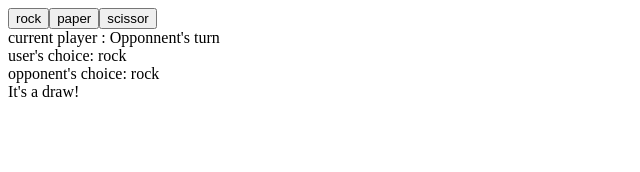
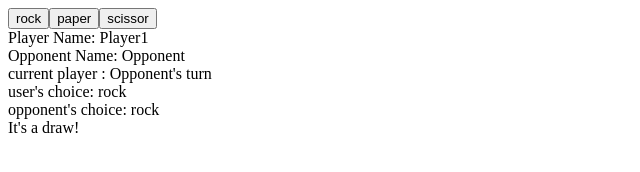
Before and after one commit to pareshgehlot/rps, a plain HTML site: page index.html in a window 1280 px wide. Both pictures are taken after a click on the button "rock". Shown: the whole page, without its empty margins (0-640 px from the left). Drawn offline with Linux system fonts and the light colour scheme.

Commit message:
1. added dom to display player and opponent name, 2. added function to bind dom to display names of players, 3. rectified a typo for opponent

```diff
--- a/app.js
+++ b/app.js
@@ -2,17 +2,26 @@
 let choicesAvailableDiv = document.querySelector("#choicesAvailable");
 let resultDiv = document.querySelector("#result");
 let userChoiceDiv = document.querySelector("#userChoice");
-let opponnentChoiceDiv = document.querySelector("#opponnentChoice");
+let opponentChoiceDiv = document.querySelector("#opponentChoice");
 let displayTurnDiv = document.querySelector("#displayTurn");
+let playerNameDiv = document.querySelector("#playerName");
+let opponentNameDiv = document.querySelector("#opponentName");
 
 // available choices
 let choicesAvailable = ['rock', 'paper', 'scissor'];
 
 let playerName = "Player1";
-let opponentName = "Opponnent";
+let opponentName = "Opponent";
 
 let currentPlayer = playerName;
 
+let displayPlayerName = ()=> {
+    playerNameDiv.innerHTML = `Player Name: ${playerName}`;
+    opponentNameDiv.innerHTML = `Opponent Name: ${opponentName}`;
+}
+
+// DEFAULT CALLS::
+displayPlayerName();
 // set player's turn by default
 displayTurnDiv.innerHTML = `current player : ${currentPlayer}'s turn`;
 
@@ -21,7 +30,7 @@ let handleChoice = (e) => {
     userChoiceDiv.innerHTML = `user's choice: ${userChoice}`;
 
     let opponentChoice = getOpponentChoice();
-    opponnentChoiceDiv.innerHTML = `opponent's choice: ${opponentChoice}`;
+    opponentChoiceDiv.innerHTML = `opponent's choice: ${opponentChoice}`;
 
     currentPlayer = decideTurn(currentPlayer);
     displayTurnDiv.innerHTML = `current player : ${currentPlayer}'s turn`;
@@ -29,7 +38,7 @@ let handleChoice = (e) => {
     getResult(userChoice, opponentChoice);
 }
 
-// get choice of opponnent by randomly selecting from available choices
+// get choice of opponent by randomly selecting from available choices
 let getOpponentChoice = () => {
     return choicesAvailable[(Math.floor(Math.random() * choicesAvailable.length))];
 }
--- a/index.html
+++ b/index.html
@@ -9,10 +9,13 @@
 <body>
     <div id="choicesAvailable"></div>
 
+    <div id="playerName"></div>
+    <div id="opponentName"></div>
+
     <div id="displayTurn"></div>
 
     <div id="userChoice"></div>
-    <div id="opponnentChoice"></div>
+    <div id="opponentChoice"></div>
 
     <div id="result"></div>
 
```
